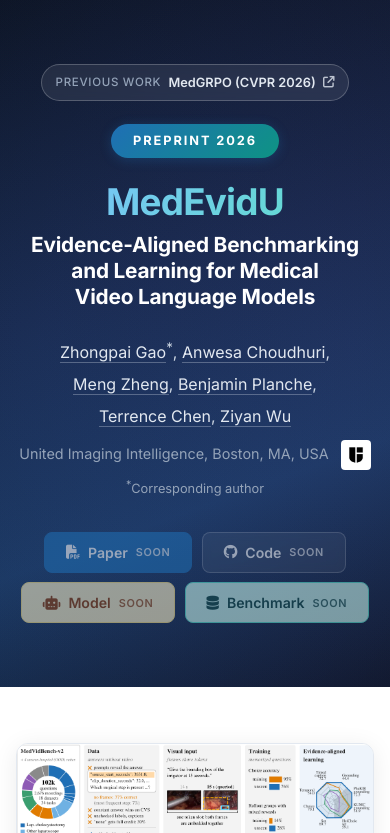
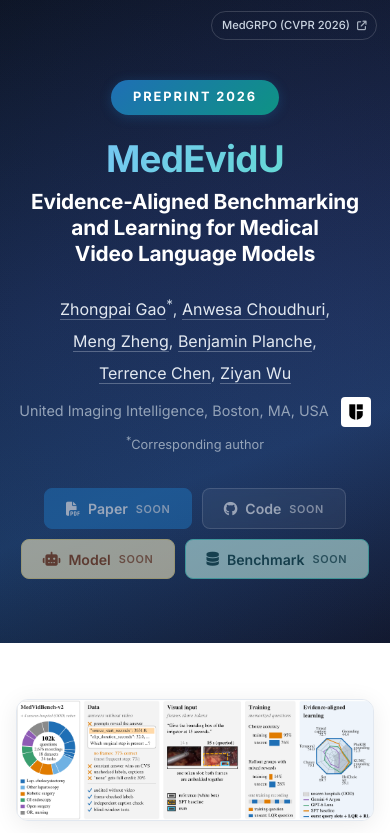
Before and after one commit to Gaozhongpai/MedEvidU, a plain HTML site: page index.html in a window 390 px wide. Shown: the top 833 px of the page. Drawn offline with Linux system fonts and the light colour scheme.

Commit message:
Simplify the MedGRPO header link; quieter on phones
Co-Authored-By: Claude Opus 5.5 <noreply@anthropic.com>
Claude-Session: https://claude.ai/code/session_01MLLJdcRAo1YUYihqxSYyg4

```diff
--- a/index.html
+++ b/index.html
@@ -19,7 +19,7 @@
 
 <section class="hero">
   <a class="prev-work" href="https://gaozhongpai.github.io/MedGRPO-Page/" target="_blank" rel="noopener"
-     title="Our previous paper: MedGRPO (CVPR 2026)"><span class="prev-label">Previous work</span> MedGRPO (CVPR 2026)
+     title="Our previous paper: MedGRPO (CVPR 2026)">MedGRPO (CVPR 2026)
      <i class="fas fa-arrow-up-right-from-square"></i></a>
   <div class="container">
     <div class="conference-badge">Preprint 2026</div>
--- a/static/css/style.css
+++ b/static/css/style.css
@@ -632,9 +632,10 @@ body {
   padding: 0.42rem 0.85rem; border-radius: 999px; font-size: 0.85rem; font-weight: 600; color: #e2e8f0; text-decoration: none;
   background: rgba(255,255,255,0.08); border: 1px solid rgba(255,255,255,0.22); backdrop-filter: blur(4px); transition: background 0.2s, border-color 0.2s; }
 .prev-work:hover { background: rgba(255,255,255,0.16); border-color: rgba(255,255,255,0.4); color: #fff; }
-.prev-work .prev-label { font-weight: 500; font-size: 0.72rem; text-transform: uppercase; letter-spacing: 0.06em; color: #94a3b8; }
 .prev-work i { font-size: 0.72rem; opacity: 0.8; }
-@media (max-width: 768px) { .prev-work { position: static; display: flex; width: fit-content; margin: -1rem auto 1.4rem; font-size: 0.8rem; } }
+@media (max-width: 768px) { .prev-work { top: 0.7rem; right: 0.8rem; padding: 0.25rem 0.6rem; font-size: 0.7rem; font-weight: 500;
+  color: #cbd5e1; background: transparent; border-color: rgba(255,255,255,0.16); backdrop-filter: none; }
+  .prev-work i { font-size: 0.6rem; } }
 @media (max-width: 768px) { .paper-title br { display: none; } }
 @media (max-width: 480px) { .project-name { font-size: 2.3rem; } }
 .aff-logo { height: 30px; vertical-align: middle; margin-left: 8px; border-radius: 4px; }
```
